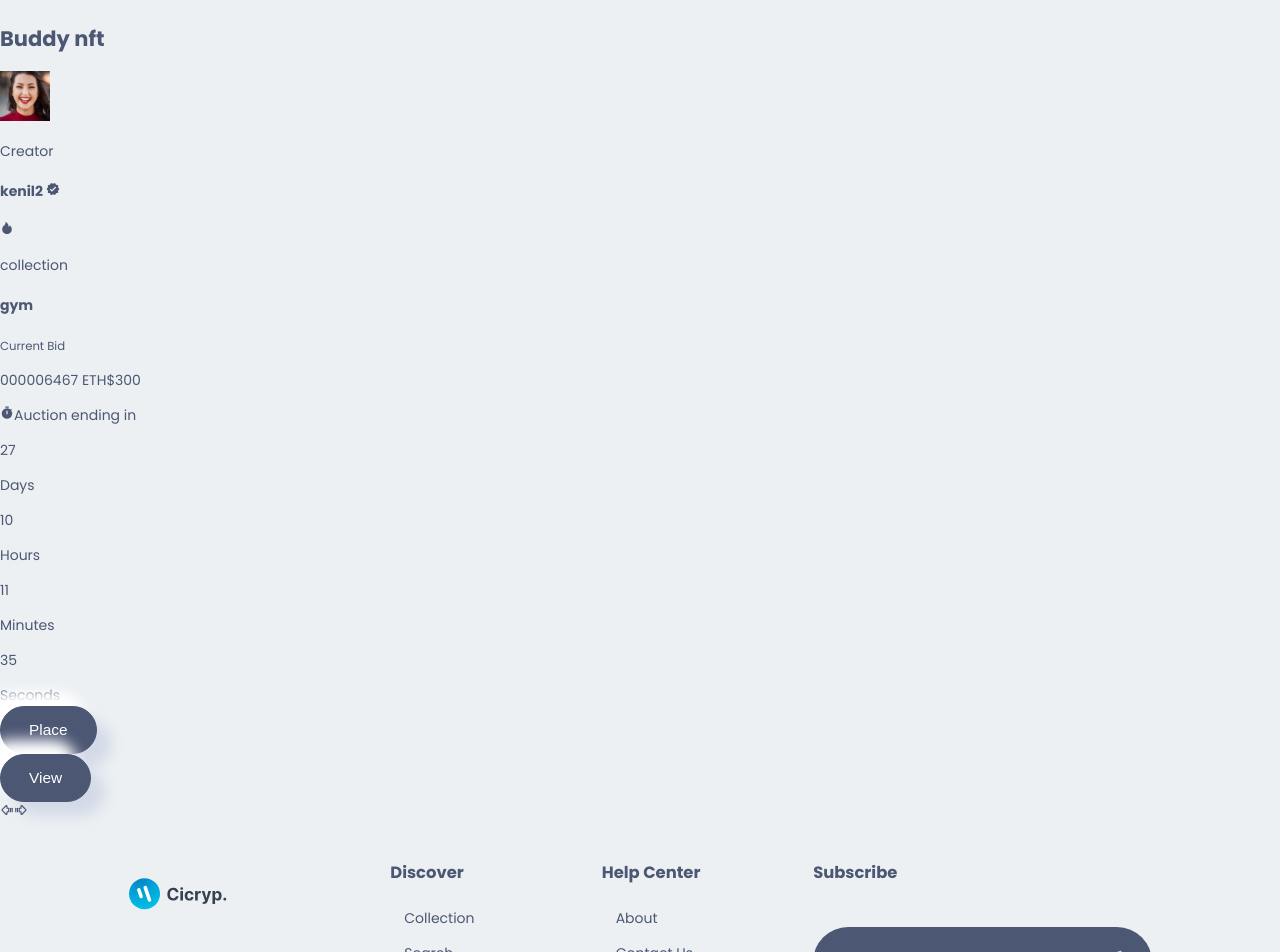
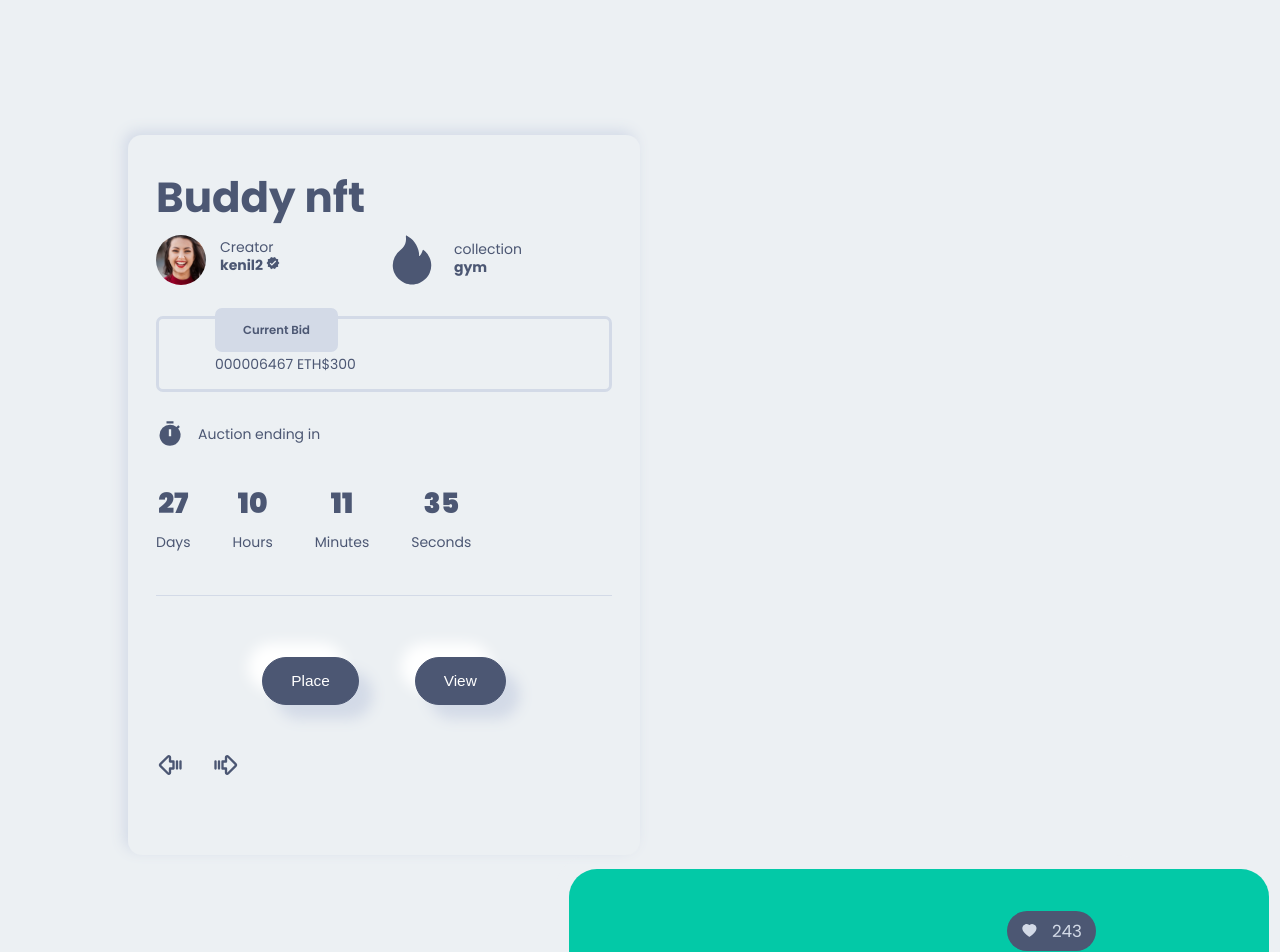
Before and after one commit to ravalkenil/Nft_marketplace, a Next.js app: page / in a window 1280 px wide. Shown: the part 1280-2232 px from the top of the page. Built offline with nearby package versions, Linux system fonts and the light colour scheme.

Commit message:
create Nft details page

```diff
--- a/package.json
+++ b/package.json
@@ -8,15 +8,14 @@
     "start": "next start",
     "lint": "next lint"
   },
+
   "dependencies": {
     "autoprefixer": "10.4.14",
     "eslint": "8.39.0",
     "eslint-config-next": "13.3.1",
     "next": "13.3.1",
-
     "react": "18.2.0",
     "react-dom": "18.2.0",
     "react-icons": "^4.8.0"
-
   }
 }
--- a/src/Componets/Bignftslider/Bignftslider.jsx
+++ b/src/Componets/Bignftslider/Bignftslider.jsx
@@ -61,9 +61,27 @@ const Bignftslider = () => {
                 seconds:35,
             }
         }
+    ]
 
+    // ---inc
 
-    ]
+    const inc=useCallback(()=>{
+        if(Idnumber+1 < sliderdata.length){
+            setIdnumber(Idnumber+1);
+        }
+    },[Idnumber,sliderdata.length])
+
+    // ------dec
+    const dec=useCallback(()=>{
+        if(Idnumber > 0){
+            setIdnumber(Idnumber-1);
+        }
+    },[Idnumber])
+
+    // useEffect(() => {
+    //     inc();
+    // }, [])
+
   return (
     <div className={Style.bignftslider}>
         <div className={Style.bignftslider_box}>
@@ -72,7 +90,7 @@ const Bignftslider = () => {
                 <div className={Style.bignftslider_box_left_creator}>
                     <div className={Style.bignftslider_box_left_creator_profile}>
                         <Image src={sliderdata[Idnumber].image} alt='profile image' width={50} height={50} className={Style.bignftslider_box_left_creator_profile_img}/>
-                        <div className={Style.bignftslider_box_left_creator_profile_img}>
+                        <div className={Style.bignftslider_box_left_creator_profile_info}>
                             <p>Creator</p>
                             <h4>{sliderdata[Idnumber].name} <span><MdVerified/></span></h4>
                         </div>
@@ -118,12 +136,18 @@ const Bignftslider = () => {
                     </div>
                 </div>
                 <div className={Style.bignftslider_box_left_sliderbtn}>
-                    <TbArrowBigLeftLines  className={Style.bignftslider_box_left_sliderbtn_icon}  onClick={()=>inc()}/>
+                    <TbArrowBigLeftLines  className={Style.bignftslider_box_left_sliderbtn_icon}  onClick={()=>dec()}/>
                     <TbArrowBigRightLines  className={Style.bignftslider_box_left_sliderbtn_icon}  onClick={()=>inc()}/>
                 </div>
             </div>
-            <div className={Style}>
-
+            <div className={Style.bignftslider_box_right}>
+                <div className={Style.bignftslider_box_right_box}>
+                    <Image src={sliderdata[Idnumber].nftImage} alt='NFT image' className={Style.bignftslider_box_right_box_img}/>
+                    <div className={Style.bignftslider_box_right_box_like}>
+                        <AiFillHeart/>
+                        <span>{sliderdata[Idnumber].like}</span>
+                    </div>
+                </div>
             </div>
         </div>
     </div>
--- a/src/Componets/Bignftslider/Bignftslider.module.css
+++ b/src/Componets/Bignftslider/Bignftslider.module.css
@@ -0,0 +1,210 @@
+.bignftslider_box{
+    margin: 0 auto;
+    width: 80%;
+    padding-block: 8rem;
+    display: grid;
+    grid-template-columns: repeat(12,1fr);
+    align-items: center;
+
+}
+
+.bignftslider_box_left{
+    grid-column: 1 /7;
+    grid-row: 1 /-2;
+    background-color: var(--main-bg-color);
+    box-shadow: var(--box-shadow-2);
+    border-radius: 1rem;
+    padding: 2rem;
+    z-index: 1111;
+    height: 90vh;
+}
+
+.bignftslider_box_left h2{
+    font-size: 3rem;
+    line-height: 0;
+}
+
+.bignftslider_box_right{
+    grid-column: 6 /-1;
+    grid-row: 1 /-1;
+    padding: 1rem;
+    background-color: var(--main-bg-color);
+    border-radius: 2.5rem;
+    box-shadow: var(--main-bg-color);
+}
+
+/* create section */
+
+.bignftslider_box_left_creator{
+    display: grid;
+    grid-template-columns: repeat(2,1fr);
+    align-items: center;
+}
+
+.bignftslider_box_left_creator_profile{
+    display: flex;
+    align-items: center;
+    gap: 1rem;
+}
+
+.bignftslider_box_left_creator_profile_img{
+    border-radius: 50%;
+}
+
+.bignftslider_box_left_creator_profile_info{
+    line-height: 0;
+}
+
+.bignftslider_box_left_creator_profile_info p{
+    margin-bottom: -.7rem;
+    margin-top: 1rem;
+}
+
+.bignftslider_box_left_creator_collection{
+    display: flex;
+    align-items: center;
+    gap: 1rem;
+}
+
+.bignftslider_box_left_creator_collection_icon{
+    font-size: 4rem;
+}
+
+.bignftslider_box_left_creator_collection_info{
+    line-height: 0;
+}
+
+.bignftslider_box_left_bidding_box_auctions{
+    display: flex;
+    align-items: center;
+    gap: 1rem;
+}
+
+.bignftslider_box_left_bidding_box{
+    border: 3px solid var(--shadow-dark-color);
+    margin-block: 2rem;
+    padding: 0 4rem;
+    border-radius: .5rem;
+}
+
+.bignftslider_box_left_bidding_box small{
+    background-color: var(--shadow-dark-color);
+    padding: 1rem 2rem;
+    border-radius: .5rem;
+    font-weight: 600;
+}
+
+.bignftslider_box_left_bidding_box_auctions_icon{
+    font-size: 4rem;
+    font-size: 2rem;
+}
+
+.bignftslider_box_left_bidding_box_timer{
+    display: flex;
+    align-items: center;
+    gap: 3rem;
+    text-align: center;
+    padding: 1rem 0rem 3rem 0;
+    border-bottom: 1px solid var(--shadow-dark-color);
+}
+
+.bignftslider_box_left_bidding_box_timer_item p{
+        font-size: 2rem;
+        font-weight: 900;
+        line-height: 0 ;
+}
+
+.bignftslider_box_left_button{
+    display: flex;
+    align-items: center;
+    justify-content: center;
+    gap: 4rem;
+    padding-block: 2rem 0rem;
+    font-size: 4rem;
+}
+
+.bignftslider_box_left_sliderbtn_icon{
+    cursor: pointer;
+    transition: all .3s ease-in;
+}
+
+.bignftslider_box_left_sliderbtn_icon:hover{
+    background-color: var(--shadow-dark-color);
+    border-radius: 50%;
+    /* padding: 3rem; */
+}
+
+.bignftslider_box_left_sliderbtn{
+    display: flex;
+    align-items: center;
+    gap: 2rem;
+    font-size: 2rem;
+    margin-top: 3rem;
+}
+
+/* Right section */
+
+.bignftslider_box_right_box{
+    position: relative;
+}
+
+.bignftslider_box_right_box_img{
+    border-radius: 2rem;
+}
+
+.bignftslider_box_right_box_like{
+    position: absolute;
+    top: 3rem;
+    right: 3rem;
+    display: flex;
+    align-items: center;
+    gap: 1rem;
+    font-size: 1.2rem;
+    background-color: var(--icons-color);
+    color: var(--shadow-dark-color);
+    padding: .5rem 1rem;
+    border-radius: 5rem;
+}
+
+@media screen and (max-width:65em ) {
+    .bignftslider_box{
+        width: 90%;
+        padding-top: 20rem;
+        grid-template-columns: 1fr;
+        gap: 1rem;
+    }
+
+    .bignftslider_box_left{
+        height: 80vh;
+    }
+
+    /* .bignftslider_box_right{
+        margin-top: -40rem;
+        padding: 1.5rem;
+    } */
+
+    .bignftslider_box_left_creator{
+        gap: 1rem;
+        grid-template-columns: 1.3fr 1fr;
+    }
+
+    .bignftslider_box_left_creator_profile_info{
+        font-size: .8rem;
+    }
+
+    .bignftslider_box_left_creator_collection{
+        font-size: 1.5rem;
+    }
+
+    .bignftslider_box_left_creator_collection_info{
+        font-size: .8rem;
+    }
+
+    .bignftslider_box_left_bidding_box_timer{
+        gap: 2rem;
+    }
+
+    .bignftslider_box_left_bidding_box_timer_item p{
+        font-size: 1rem;
+    }
+}
```
